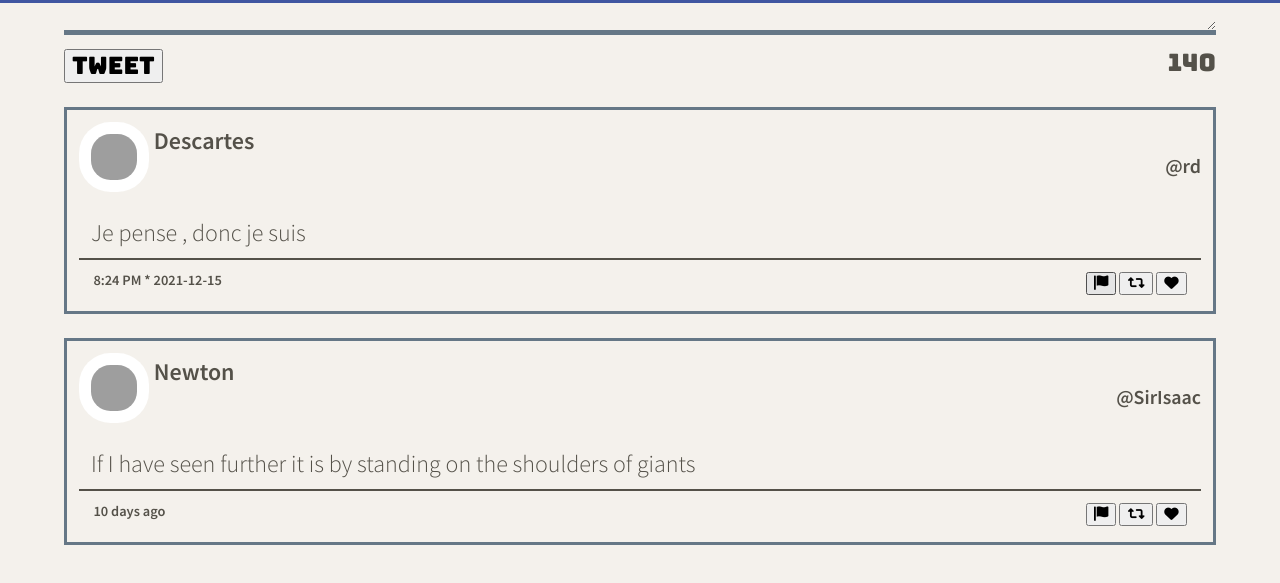
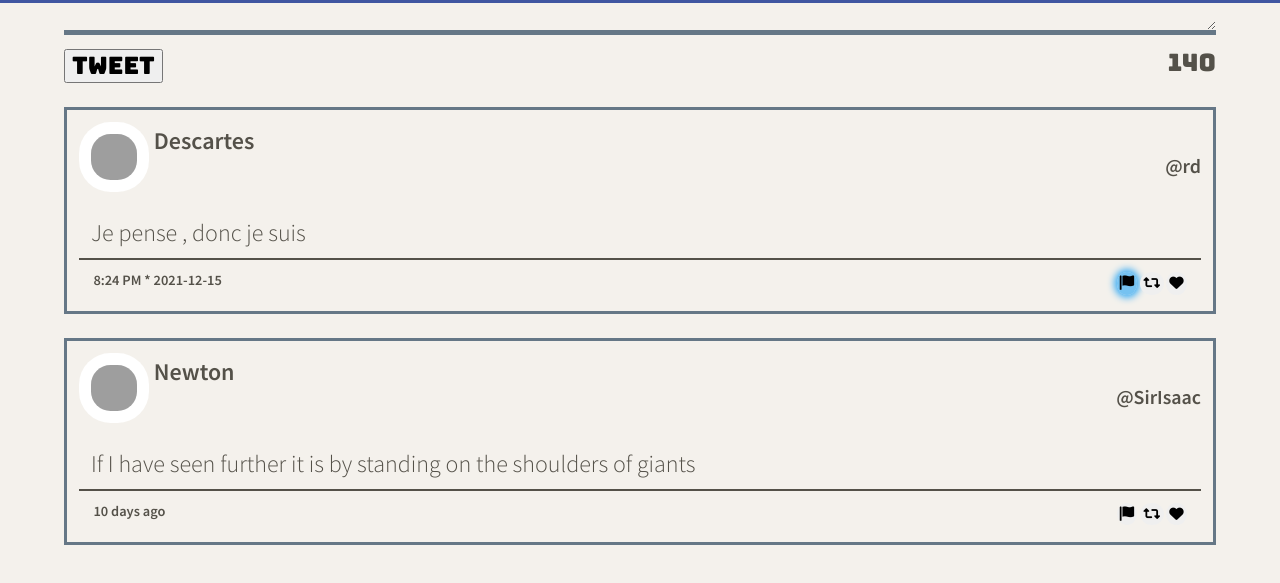
Before and after one commit to SGrossett/tweeter, a website: page public/index.html in a window 1280 px wide. In both pictures the pointer is over the button 1101 px from the left and 958 px from the top of the page. Shown: the part 675-1258 px from the top of the page. Drawn offline with nearby package versions, Linux system fonts and the light colour scheme; grey boxes are pictures that could not be loaded.

Commit message:
Created style rules for the buttons

```diff
--- a/public/styles/layout.css
+++ b/public/styles/layout.css
@@ -86,7 +86,33 @@ hr {
   border: 1px solid;
 }
 
-.icons button {
+.icon {
   border: none;
+  border-radius: 50%;
   padding: 0.2em;
 }
+
+.flag:hover, .flag:focus {
+  animation: pulse 0.3s;
+  background-color: rgb(62, 174, 244, 0.7);
+  box-shadow: 0 0 0.5em 0.2em rgb(62, 174, 244);
+  /* transform: translateY(-5px); */
+}
+
+.retweet:hover, .retweet:focus {
+  animation: pulse 0.3s;
+  background-color: rgb(68, 187, 68, 0.7);
+  box-shadow: 0 0 0.5em 0.2em rgb(68, 187, 68);
+  /* transform: translateY(-5px); */
+}
+
+.heart:hover, .heart:focus {
+  animation: pulse 0.3s;
+  background-color: rgb(237, 94, 166, 0.7);
+  box-shadow: 0 0 0.5em 0.2em rgb(237, 94, 166);
+  /* transform: translateY(-5px); */
+}
+
+@keyframes pulse {
+  0% { box-shadow: 0 0 0 0 var(--hover); }
+}
```
